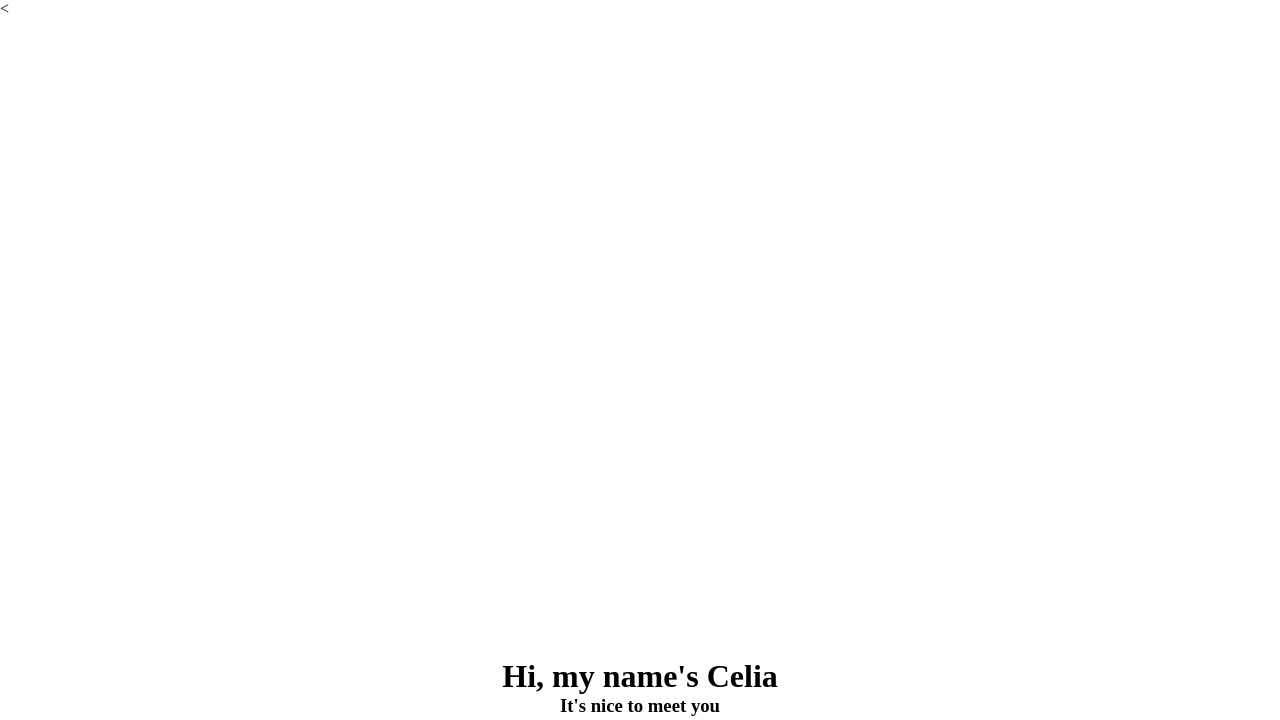
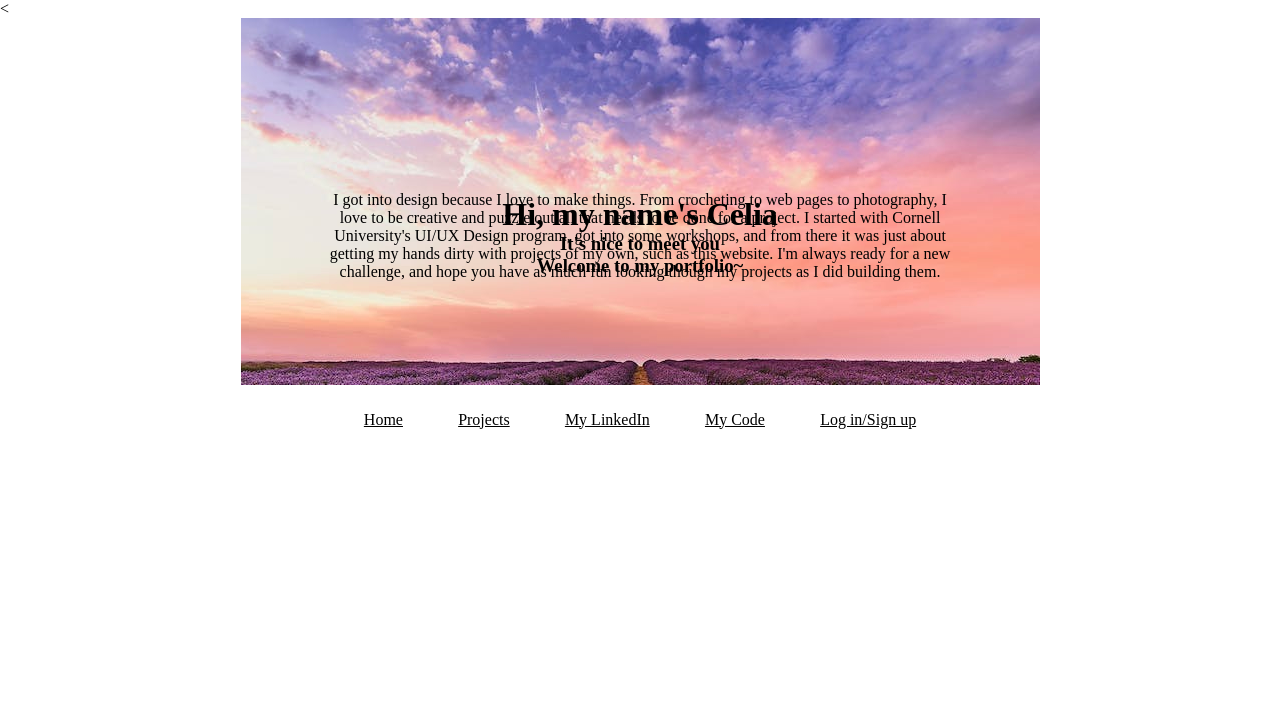
Before and after one commit to wilkins-ca/portfolio_caw, a plain HTML site: page index.html in a window 1280 px wide. Shown: the top 720 px of the page. Drawn offline with Linux system fonts and the light colour scheme; files whose address does not match are found by name.

Commit message:
text overlays image but now text on top of text

```diff
--- a/index.html
+++ b/index.html
@@ -13,14 +13,41 @@
         <link rel="stylesheet" href="resources/index.css">
     </head>
     <body>
-        <div class="imgAndGreeting">
+        <div class="text">
             <div class="greeting">
                 <h1>Hi, my name's Celia</h1>
                 <h3>It's nice to meet you</h3>
                 <h3>Welcome to my portfolio~</h3>
             </div>
             <img alt="sky and lanscape" src="images/main_page_bckgd.jpg"/>
+            <p>
+                I got into design because I love to make things. From crocheting to web pages to photography,
+                I love to be creative and puzzle out all that needs to be done for a project.
+                I started with Cornell University's UI/UX Design program, got into some workshops, and from
+                there it was just about getting my hands dirty with projects of my own, such as this website.
+                I'm always ready for a new challenge, and hope you have as much fun looking though my projects as
+                I did building them.
+            </p>
+            <ul>
+                <li>
+                    <a href="index.html">Home</a>
+                </li>
+                <li>
+                    <a href="projects.html">Projects</a>
+                </li>
+                <li>
+                    <a href="www.linkedin.com/in/celia-wilkins-393326162">My LinkedIn</a>
+                </li>
+                <li>
+                    <a href="https://github.com/wilkins-ca">My Code</a>
+                </li>
+                <li>
+                    <a href="login_signup.html">Log in/Sign up</a>
+                </li>
+            </ul>
         </div>
+
+        <!-- attempt at a dropdown menu -->
         <!-- <ul class="nav">
             <li>
                 <a href="javascript:void(0)">Links</a>
@@ -32,14 +59,5 @@
                 </div>
             </li>
         </ul> -->
-
-        <p>
-            I got into design because I love to make things. From crocheting to web pages to photography,
-            I love to be creative and puzzle out all that needs to be done for a project.
-            I started with Cornell University's UI/UX Design program, got into some workshops, and from
-            there it was just about getting my hands dirty with projects of my own, such as this website.
-            I'm always ready for a new challenge, and hope you have as much fun looking though my projects as
-            I did building them.
-        </p>
     </body>
 </html>
--- a/resources/index.css
+++ b/resources/index.css
@@ -13,9 +13,17 @@ img{
     background-position: center;
 }
 
-.greeting{
+.text{
+    position:relative;
     text-align: center;
-    padding-top: 50%;
+    color: black;;
+}
+
+.greeting, p {
+    position: absolute;
+    top: 50%;
+    left: 50%;
+    transform: translate(-50%, -50%);
 }
 
 /* .nav{
@@ -53,3 +61,20 @@ img{
 .nav li:hover .dropdown{
     display: block;
 } */
+
+
+ul{
+    list-style: none;
+    text-align: center;
+    top: 0%;
+}
+
+li{
+    display: inline-block;
+    padding: 2%;
+}
+
+a {
+    text-decoration: underline;
+    color: black;
+}
```
